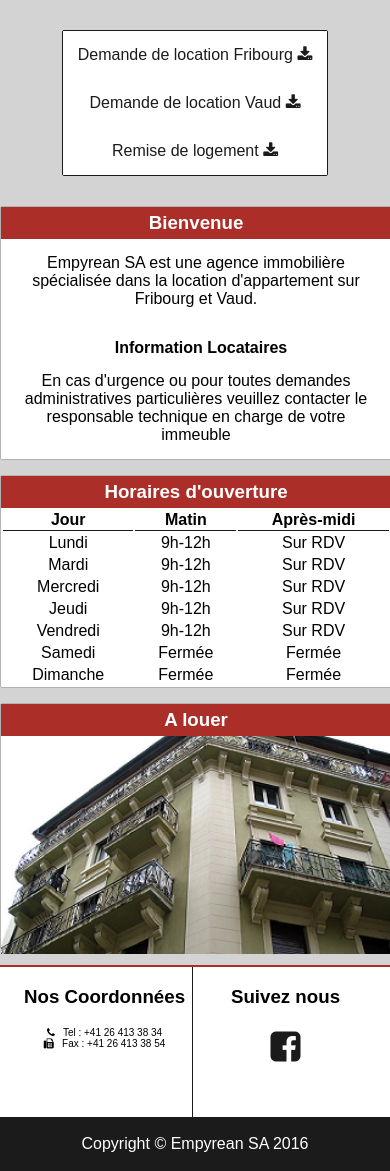
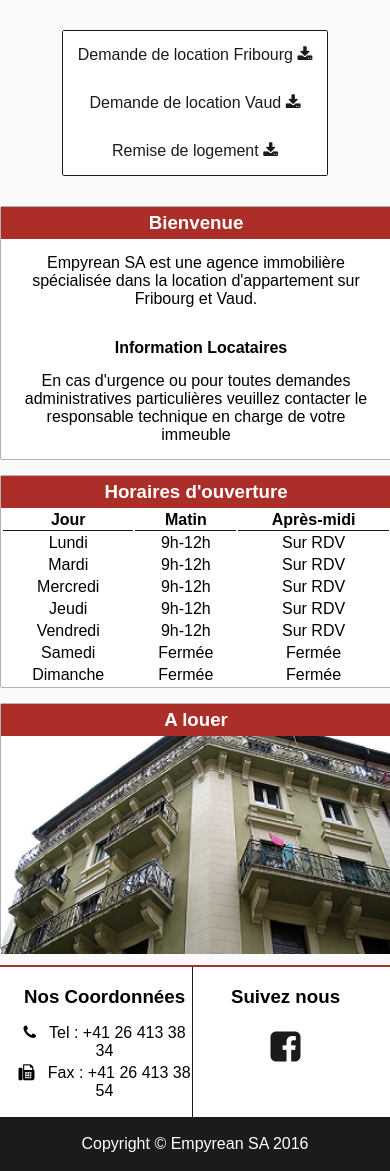
Before and after one commit to Exxoss/EmpyreanSA, a PHP site: page / in a window 390 px wide. Shown: the part 270-1441 px from the top of the page. Run offline with PHP 8.4, Linux system fonts and the light colour scheme; data comes from the database, SQL or seed files in the repository.

Commit message:
retouche graphique

```diff
--- a/Views/FribourgView.php
+++ b/Views/FribourgView.php
@@ -51,7 +51,7 @@ class FribourgView
             <a href=\"index.php?Controller=Home&Action=renderContact\"><li>Contact</li></a>
         </ul>
     </div>
-    <section style=\"background-color: rgb(211, 211, 211);\">
+    <section style=\"background-color: rgb(250, 250, 250);\">
         <aside class=\"content\">
             <ul>
                 <a href=\"doc/Demande de location fribourg.pdf\" download=\"dlf\"><li>Demande de location Fribourg <i class=\"fa fa-download\"></i></li></a>
--- a/Views/VaudView.php
+++ b/Views/VaudView.php
@@ -51,7 +51,7 @@ class VaudView
             <a href=\"index.php?Controller=Home&Action=renderContact\"><li>Contact</li></a>
     </ul>
 </div>
-<section style=\"background-color: rgb(211, 211, 211);\">
+<section style=\"background-color: rgb(250, 250, 250);;\">
     <aside class=\"content\">
         <ul>
             <a href=\"doc/Demande de location fribourg.pdf\" download=\"dlf\"><li>Demande de location Fribourg <i class=\"fa fa-download\"></i></li></a>
--- a/css/style.css
+++ b/css/style.css
@@ -107,8 +107,12 @@ section {
 }
 @media screen and (max-width: 1780px) {
     section {
-        background-color: rgb(211, 211, 211);
         text-align: center;
+    }
+}
+@media screen and (max-width: 1085px) {
+    section {
+        background-color: #fafafa;
     }
 }
 .content {
@@ -283,7 +287,11 @@ footer {
 }
 @media screen and (max-width: 670px) {
     #coor li {
-        font-size: 10px;
+        margin-bottom: 4px;
+    }
+    #coor h3 {
+        margin-bottom: 0px;
+        padding-bottom: 0px;
     }
 }
 #follow ul li a{
```
Also changed, not shown: 1 other file.
